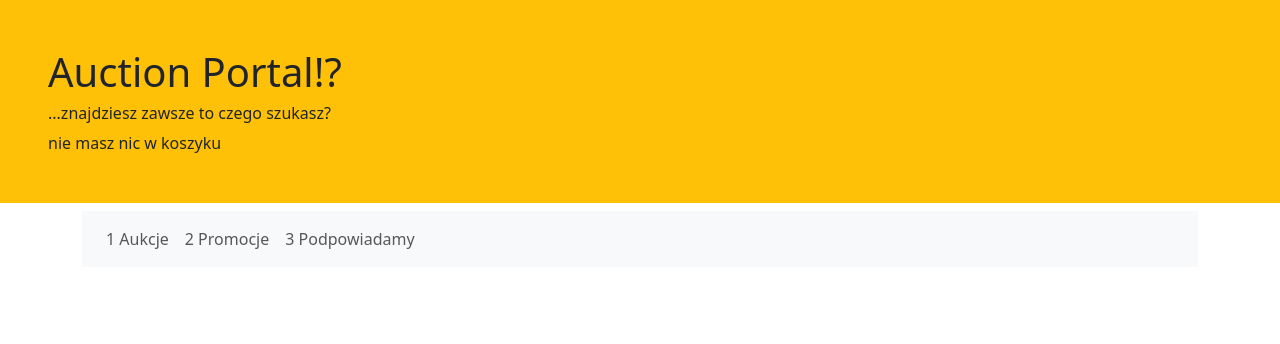
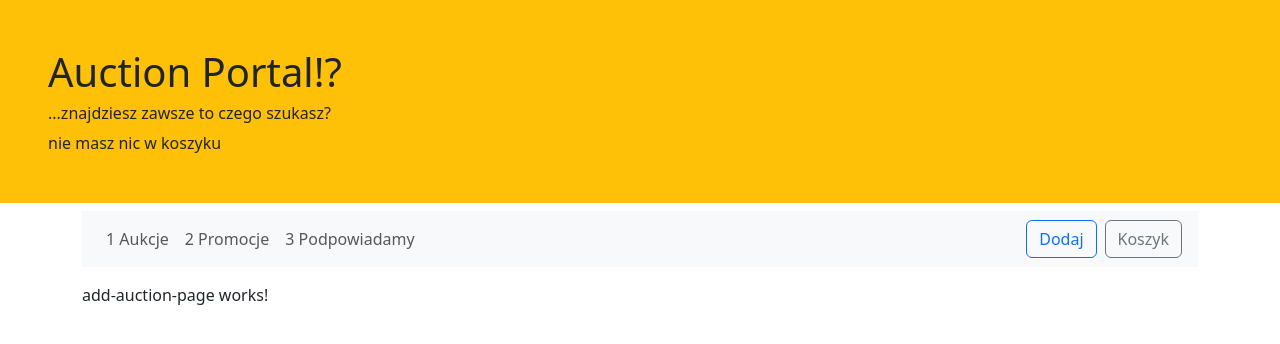
Before and after one commit to michaljabi/20251126-angular, an Angular app in the folder auction-portal/: page /add-auction in a window 1280 px wide. Before the commit this address led to /. Shown: the top 344 px of the page. Built offline with nearby package versions, Linux system fonts and the light colour scheme.

Commit message:
task(18): routing table - finished - all auction pages work

```diff
--- a/auction-portal/src/app/app.routes.ts
+++ b/auction-portal/src/app/app.routes.ts
@@ -1,9 +1,15 @@
 import { Routes } from '@angular/router';
 import { AuctionsPageComponent } from './auctions/auctions-page.component';
+import { PromotionsPageComponent } from './auctions/promotions-page/promotions-page.component';
+import { AddAuctionPageComponent } from './auctions/add-auction-page/add-auction-page.component';
+import { CartPageComponent } from './auctions/cart-page/cart-page.component';
 // import { HeaderComponent } from './header/header.component';
 
 export const routes: Routes = [
   { path: '', redirectTo: '/auctions', pathMatch: 'full' },
   { path: 'auctions', component: AuctionsPageComponent },
+  { path: 'promotions', component: PromotionsPageComponent },
+  { path: 'add-auction', component: AddAuctionPageComponent },
+  { path: 'cart', component: CartPageComponent },
   // { path: '**', component: HeaderComponent }
 ];
--- /dev/null
+++ b/auction-portal/src/app/auctions/add-auction-page/add-auction-page.component.ts
@@ -0,0 +1,15 @@
+import { Component } from '@angular/core';
+
+@Component({
+  selector: 'app-add-auction-page',
+  imports: [],
+  template: `
+    <p>
+      add-auction-page works!
+    </p>
+  `,
+  styles: ``,
+})
+export class AddAuctionPageComponent {
+
+}
--- /dev/null
+++ b/auction-portal/src/app/auctions/cart-page/cart-page.component.ts
@@ -0,0 +1,15 @@
+import { Component } from '@angular/core';
+
+@Component({
+  selector: 'app-cart-page',
+  imports: [],
+  template: `
+    <p>
+      cart-page works!
+    </p>
+  `,
+  styles: ``,
+})
+export class CartPageComponent {
+
+}
--- /dev/null
+++ b/auction-portal/src/app/auctions/promotions-page/promotions-page.component.ts
@@ -0,0 +1,15 @@
+import { Component } from '@angular/core';
+
+@Component({
+  selector: 'app-promotions-page',
+  imports: [],
+  template: `
+    <p>
+      promotions-page works!
+    </p>
+  `,
+  styles: ``,
+})
+export class PromotionsPageComponent {
+
+}
--- a/auction-portal/src/app/common/main-menu/main-menu.component.html
+++ b/auction-portal/src/app/common/main-menu/main-menu.component.html
@@ -17,4 +17,8 @@
       }
     </ul>
   </div>
+  <div class="text-light d-flex gap-2">
+    <a class="btn btn-outline-primary" routerLink="/add-auction"> Dodaj </a>
+    <a class="btn btn-outline-secondary" routerLink="/cart"> Koszyk </a>
+  </div>
 </nav>
```
